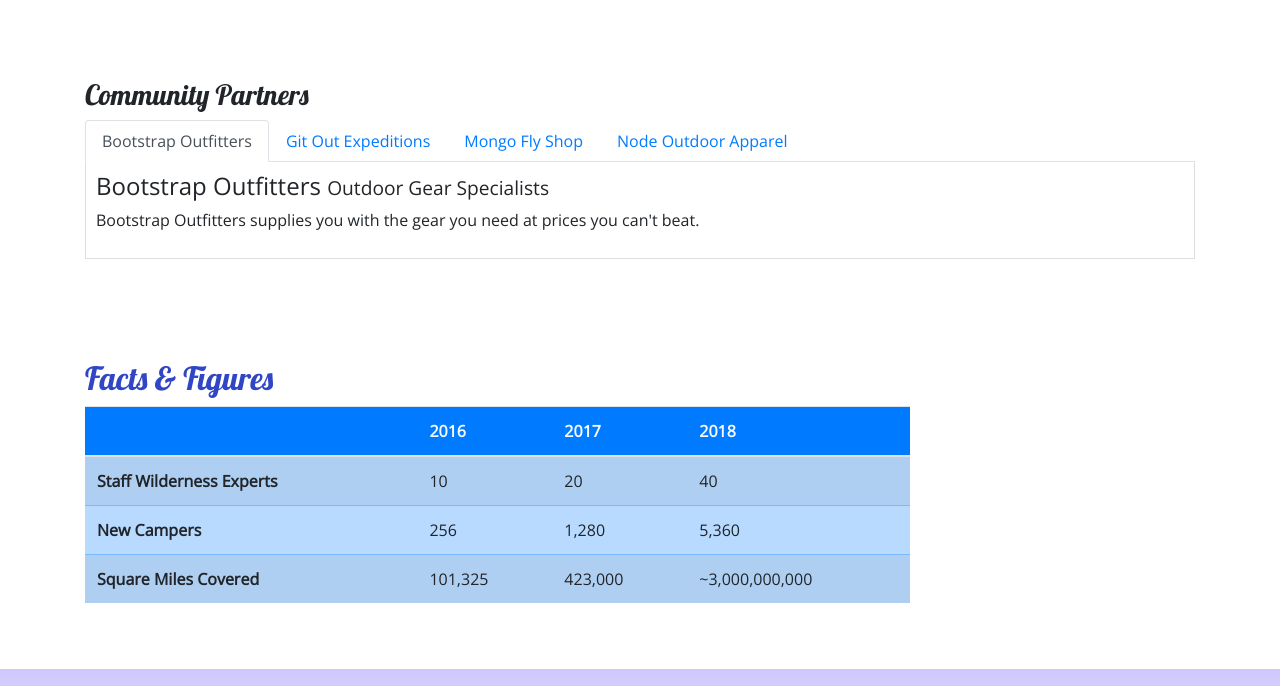
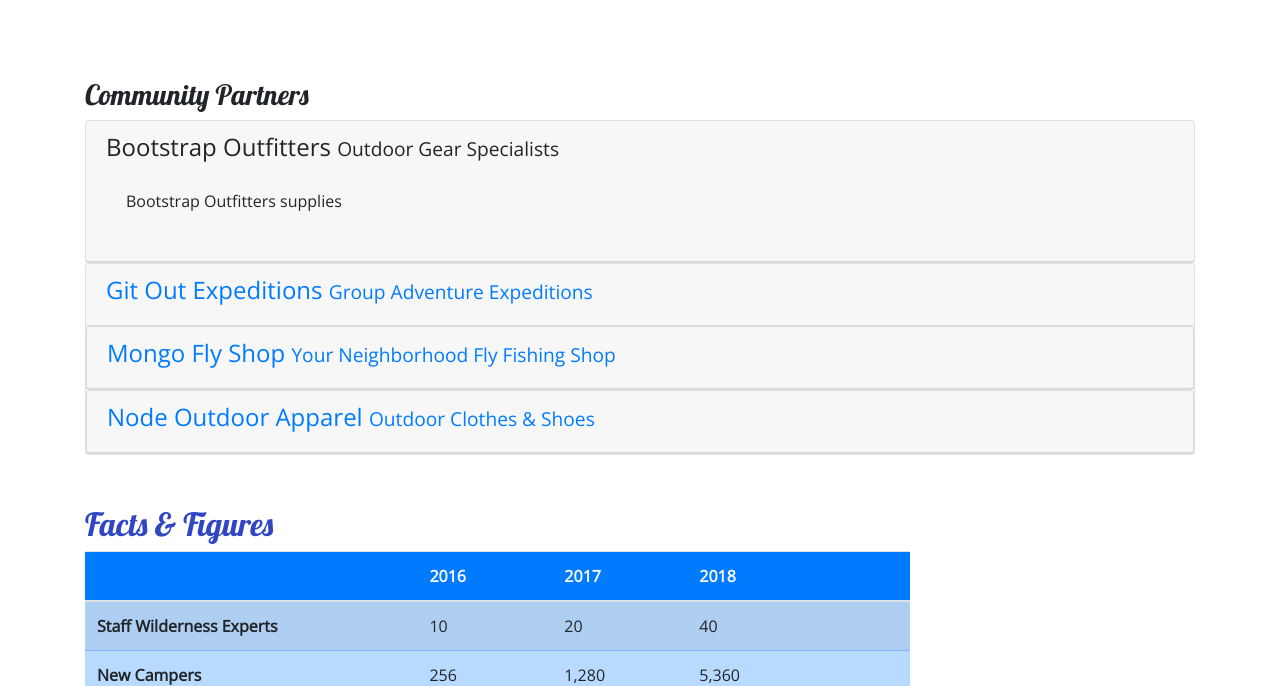
Before and after one commit to k04l/nucampsite, a website: page aboutus.html in a window 1280 px wide. Shown: the part 840-1526 px from the top of the page. Drawn offline with nearby package versions, Linux system fonts and the light colour scheme.

Commit message:
Accordion

```diff
--- a/aboutus.html
+++ b/aboutus.html
@@ -101,41 +101,59 @@
             <div class="row row-content">
                 <div class="col">
                     <h3>Community Partners</h3>
-                    <ul class="nav nav-tabs">
-                        <li class="nav-item">
-                            <a class="nav-link active" href="#bootstrap" role="tab" data-toggle="tab">Bootstrap Outfitters</a>
-                        </li>
-                        <li class="nav-item">
-                            <a class="nav-link" href="#git" role="tab" data-toggle="tab">Git Out Expeditions</a>
-                        </li>
-                        <li class="nav-item">
-                            <a class="nav-link" href="#mongo" role="tab" data-toggle="tab">Mongo Fly Shop</a>
-                        </li>
-                        <li class="nav-item">
-                            <a class="nav-link" href="#node" role="tab" data-toggle="tab">Node Outdoor Apparel</a>
-                        </li>
-                    </ul>
-
-                    <div class="tab-content">
-                        <div role="tabpabel" class="tab-pane fade show active" id="bootstrap">
-                            <h4>Bootstrap Outfitters <small>Outdoor Gear Specialists</small></h4>
-                            <p class="d-none d-sm-block">Bootstrap Outfitters supplies you with the gear you need at prices you can't beat.</p>
+                    <div id="accordion">
+                        <div class="card">
+                            <div role="tab" class="card-header">
+                                <h4>
+                                    <a data-toggle="collapse" data-target="#bootstrap">
+                                        Bootstrap Outfitters <small>Outdoor Gear Specialists</small>
+                                    </a>
+                                </h4>
+                                <div class="collapse show" id="bootstrap" data-parent="#accordion">
+                                    <div class="card-body">
+                                        <p class="d-none d-sm-block">Bootstrap Outfitters supplies</p>
+                                    </div>
+                                </div>
+                            </div>
                         </div>
-                        <div role="tabpanel" class="tab-pane fade" id="git">
-                            <h4>Git Out Expeditions <small>Group Adventure Expeditions</small></h4>
-                            <p class="d-none d-sm-block">Join Git Out Expeditions to explore new horizons with a group of other adventurers!</p>
+                        <div class="card">
+                            <div role="tab" class="card-header">
+                                <h4>
+                                    <a class="collapsed" data-toggle="collapse" data-target="#git">
+                                        Git Out Expeditions <small>Group Adventure Expeditions</small>
+                                    </a>
+                                </h4>
+                                <div class="collapse" id="git" data-parent="#accordion">
+                                    <p class="d-none d-sm-block">Join Git Out Expeditions to explore new horizons with a group of other adventurers!</p>
+                                </div>
+                            </div>
+                        <div class="card">
+                            <div role="tab" class="card-header">
+                                <h4>
+                                    <a class="collapsed" data-toggle="collapse" data-target="#mongo">
+                                        Mongo Fly Shop <small>Your Neighborhood Fly Fishing Shop</small>
+                                    </a>
+                                </h4>
+                                <div class="collapse" id="mongo" data-parent="#accordion">
+                                    <p class="d-none d-sm-block">Need a new fishing pole, a tacklebox, or flies of all kinds? Stop by Mongo Fly Shop.</p>
+                                </div>
+                            </div>
                         </div>
-                        <div role="tabpanel" class="tab-pane fade" id="mongo">
-                            <h4>Mongo Fly Shop <small>Your Neighborhood Fly Fishing Shop</small></h4>
-                            <p class="d-none d-sm-block">Need a new fishing pole, a tacklebox, or flies of all kinds? Stop by Mongo Fly Shop.</p>
-                        </div>
-                        <div role="tabpanel" class="tab-pane fade" id="node">
-                            <h4>Node Outdoor Apparel <small>Outdoor Clothes & Shoes</small></h4>
-                            <p class="d-none d-sm-block">From polar fleeces to swimsuits, hiking boots to waders, a visit to Node will be sure to get you covered.</p>
+                        <div class="card">
+                            <div role="tab" class="card-header">
+                                <h4>
+                                    <a class="collapsed" data-toggle="collapse" data-target="#node">
+                                        Node Outdoor Apparel <small>Outdoor Clothes & Shoes</small>
+                                    </a>
+                                </h4>
+                                <div class="collapse" id="node" data-parent="#accordion">
+                                    <p class="d-none d-sm-block">From polar fleeces to swimsuits, hiking boots to waders, a visit to Node will be sure to get you covered.</p>
+                                </div>
+                            </div>
                         </div>
                     </div>
                 </div>
-            </div>
+
             <div class="row row-content">
                 <div class="col-sm-9">
                     <h2>Facts &amp; Figures</h2>
```
